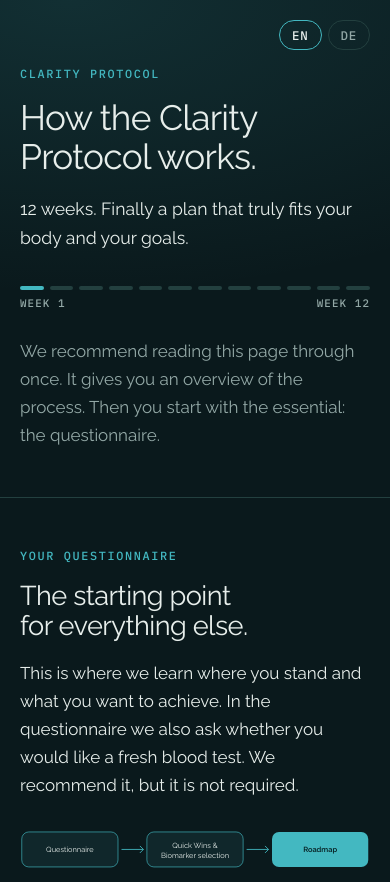
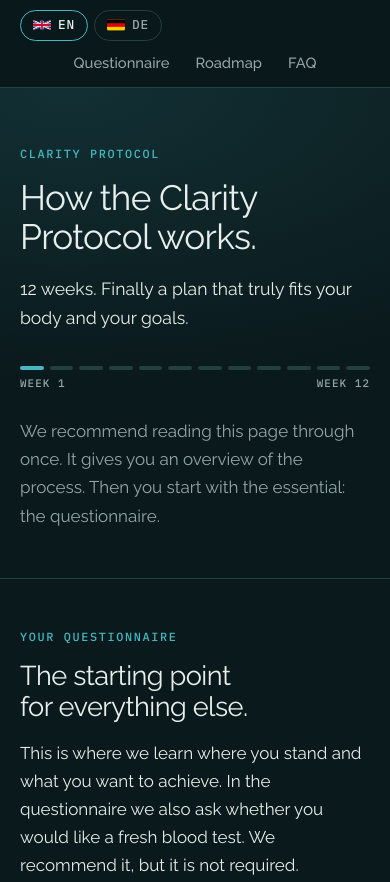
Before and after one commit to lukhek/lukasheck, a plain HTML site: page clarity-protocol/onboarding/index.html in a window 390 px wide. Shown: the top 882 px of the page. Drawn offline with Linux system fonts and the light colour scheme.

Commit message:
Onboarding: site-style sticky nav with flag language switcher and section jump links
Co-Authored-By: Claude Sonnet 5.5 <noreply@anthropic.com>
Claude-Session: https://claude.ai/code/session_01NZW2K3wqKmYWvzwEvFDUc3

```diff
--- a/clarity-protocol/onboarding/index.html
+++ b/clarity-protocol/onboarding/index.html
@@ -58,14 +58,26 @@ details p{margin-top:10px;color:var(--muted)}
 details .ans{color:var(--muted)}
 details .ans ul.tick{margin:12px 0 4px}
 details .ans ul.tick b{color:var(--fg)}
-header.top{position:absolute;inset:0 0 auto 0;z-index:3;padding:18px 0}
-header.top span{font-family:var(--mono);font-size:.78rem;letter-spacing:.16em;text-transform:uppercase;color:var(--fg)}
-.lang{position:absolute;top:20px;right:max(20px,calc((100% - 880px)/2 + 20px));display:flex;gap:6px;z-index:3}
-.lang a{font:500 .78rem/1 var(--mono);letter-spacing:.06em;text-decoration:none;color:var(--muted);padding:8px 12px;border:1px solid var(--line);border-radius:999px;transition:.2s}
+.lang{display:flex;gap:6px;justify-self:start;grid-column:1;margin-right:auto}
+.lang a{display:inline-flex;align-items:center;gap:.55em;font:500 .8rem/1 var(--mono);letter-spacing:.06em;text-decoration:none;color:var(--muted);padding:8px 12px;border:1px solid var(--line);border-radius:999px;transition:color .2s,border-color .2s}
 .lang a:hover{color:var(--fg);border-color:var(--muted)}
 .lang a[aria-current]{color:var(--fg);border-color:var(--accent)}
+.lang .flag{border-radius:2px;display:block;flex:none}
+.nav{position:sticky;top:env(safe-area-inset-top,0px);z-index:50;background:color-mix(in srgb,var(--bg) 88%,transparent);backdrop-filter:blur(14px);-webkit-backdrop-filter:blur(14px);border-bottom:1px solid var(--line)}
+.nav .wrap{max-width:880px;display:grid;grid-template-columns:1fr auto 1fr;align-items:center;gap:16px;min-height:68px}
+.links{display:none;gap:28px;font-size:.92rem;font-weight:500}
+.links a{text-decoration:none;color:var(--muted);transition:color .2s}
+.links a:hover{color:var(--fg)}
+html{scroll-padding-top:84px}
+@media(min-width:900px){.links{display:flex;grid-column:2}}
+@media(max-width:899px){
+  html{scroll-padding-top:112px}
+  .nav .wrap{display:flex;flex-wrap:wrap;justify-content:flex-start;row-gap:0;min-height:0;padding-block:10px 0}
+  .links{display:flex;order:3;flex:1 1 100%;justify-content:center;gap:26px;overflow-x:auto;white-space:nowrap;padding-block:10px 12px;margin-inline:-2px;scrollbar-width:none}
+  .links::-webkit-scrollbar{display:none}
+}
 /* Hero */
-.hero{position:relative;padding:clamp(64px,11vw,128px) 0 clamp(48px,7vw,80px);background:radial-gradient(900px 420px at 18% 0%,rgba(67,184,193,.14),transparent 70%)}
+.hero{position:relative;padding:clamp(56px,9vw,104px) 0 clamp(48px,7vw,80px);background:radial-gradient(900px 420px at 18% 0%,rgba(67,184,193,.14),transparent 70%)}
 .hero h1{font-size:clamp(2.2rem,5.4vw,3.8rem);margin-bottom:18px}
 .hero .lede{font-size:clamp(1.1rem,2vw,1.35rem);color:var(--fg);max-width:34ch}
 .weeks{display:grid;grid-template-columns:repeat(12,1fr);gap:6px;margin-top:34px;max-width:420px}
@@ -77,9 +89,16 @@ footer{padding:36px 0 56px;color:var(--muted);font-size:.9rem;border-top:1px sol
 </style>
 </head>
 <body>
+<header class="nav">
+  <div class="wrap">
+    <div class="lang" role="group" aria-label="Language"><a href="/clarity-protocol/onboarding/" lang="en" hreflang="en" data-lang="en" aria-current="true"><svg class="flag" viewBox="0 0 60 30" width="18" height="12" aria-hidden="true"><clipPath id="fs"><path d="M0,0 v30 h60 v-30 z"/></clipPath><clipPath id="ft"><path d="M30,15 h30 v15 z v15 h-30 z h-30 v-15 z v-15 h30 z"/></clipPath><g clip-path="url(#fs)"><path d="M0,0 v30 h60 v-30 z" fill="#012169"/><path d="M0,0 L60,30 M60,0 L0,30" stroke="#fff" stroke-width="6"/><path d="M0,0 L60,30 M60,0 L0,30" clip-path="url(#ft)" stroke="#C8102E" stroke-width="4"/><path d="M30,0 v30 M0,15 h60" stroke="#fff" stroke-width="10"/><path d="M30,0 v30 M0,15 h60" stroke="#C8102E" stroke-width="6"/></g></svg> EN</a><a href="/de/clarity-protocol/onboarding/" lang="de" hreflang="de" data-lang="de"><svg class="flag" viewBox="0 0 5 3" width="18" height="12" aria-hidden="true"><rect width="5" height="3" fill="#FFCE00"/><rect width="5" height="2" fill="#DD0000"/><rect width="5" height="1" fill="#000"/></svg> DE</a></div>
+    <nav class="links" aria-label="Main navigation">
+      <a href="#fragebogen">Questionnaire</a><a href="#fahrplan">Roadmap</a><a href="#faq">FAQ</a>
+    </nav>
+  </div>
+</header>
 
 <section class="hero">
-  <div class="lang" role="group" aria-label="Language"><a href="/clarity-protocol/onboarding/" lang="en" hreflang="en" data-lang="en" aria-current="true">EN</a><a href="/de/clarity-protocol/onboarding/" lang="de" hreflang="de" data-lang="de">DE</a></div>
   <div class="wrap">
     <span class="eyebrow">Clarity Protocol</span>
     <h1>How the Clarity Protocol works.</h1>
@@ -91,7 +110,7 @@ footer{padding:36px 0 56px;color:var(--muted);font-size:.9rem;border-top:1px sol
 </section>
 
 <main>
-<section class="sec"><div class="wrap">
+<section class="sec" id="fragebogen"><div class="wrap">
   <span class="eyebrow">Your questionnaire</span>
   <h2>The starting point for everything else.</h2>
   <p>This is where we learn where you stand and what you want to achieve. In the questionnaire we also ask whether you would like a fresh blood test. We recommend it, but it is not required.</p>
@@ -146,7 +165,7 @@ footer{padding:36px 0 56px;color:var(--muted);font-size:.9rem;border-top:1px sol
   <p class="muted" style="margin-top:16px">Of course, you keep taking medication and anything prescribed by a doctor.</p>
 </div></section>
 
-<section class="sec"><div class="wrap">
+<section class="sec" id="fahrplan"><div class="wrap">
   <span class="eyebrow">Your roadmap in 12 weeks</span>
   <h2>What happens when.</h2>
   <div class="days">
@@ -210,7 +229,7 @@ footer{padding:36px 0 56px;color:var(--muted);font-size:.9rem;border-top:1px sol
   <a class="btn" href="#fragebogen-link">Start the questionnaire now</a>
 </div></section>
 
-<section class="sec"><div class="wrap">
+<section class="sec" id="faq"><div class="wrap">
   <span class="eyebrow">Frequently asked questions</span>
   <details><summary>Do I have to get a blood test?</summary><p>No. It is recommended but optional. You can start with the mandatory part.</p></details>
   <details><summary>What should I keep in mind if I get a fresh blood test with your biomarker list?</summary><div class="ans"><p>In Germany, the fastest route is usually as a self-pay patient via a local medical service or lab, or through your doctor. To make sure your values are meaningful, please note:</p><ul class="tick">
```
Also changed, not shown: de/clarity-protocol/onboarding/index.html (+28 -9 lines).
